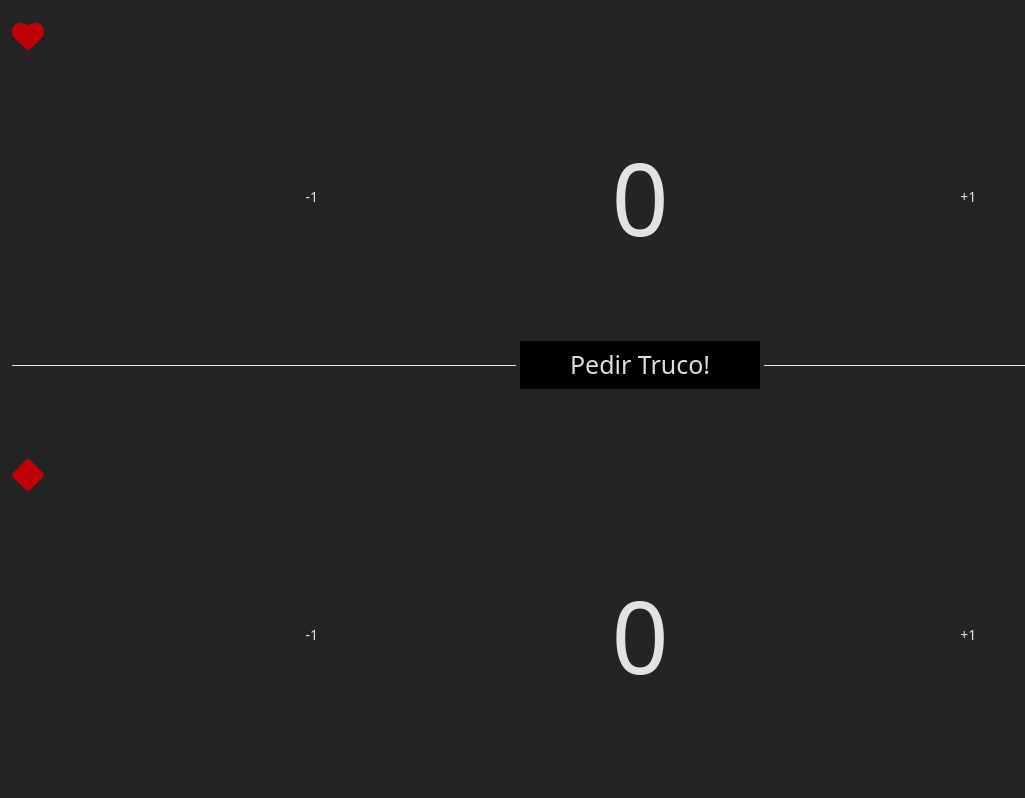
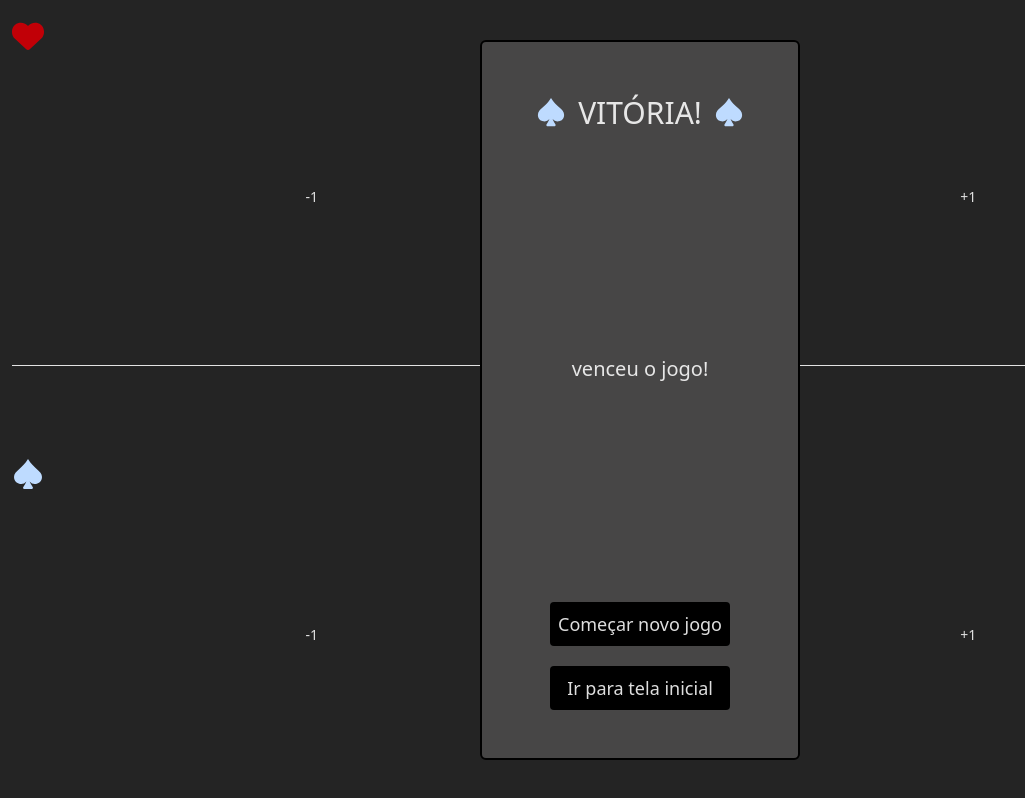
Before and after one commit to FelipeSoares-code/contador-truco, a React (Vite) app: page / in a window 1280 px wide. Both pictures are taken after a click on the button "Iniciar". Shown: the whole page, without its empty margins (0-1025 px from the left). Built offline with nearby package versions, Linux system fonts and the light colour scheme.

Commit message:
comecei a fazer o popup de vitória, falta alguns detalhes para funcionar 100%

```diff
--- a/src/App.jsx
+++ b/src/App.jsx
@@ -1,8 +1,6 @@
-import { useState } from 'react'
 import { BrowserRouter as Router, Routes, Route, Link } from "react-router-dom";
 import Inicial from './telas/Inicial'
 import Contador from './telas/Contador'
-import PopUpVitoria from './componentes/PopUpVitoria'
 import { useApp } from './AppContext';
 import { AppProvider } from './AppContext'
 
--- a/src/componentes/AreaPontos.jsx
+++ b/src/componentes/AreaPontos.jsx
@@ -8,9 +8,9 @@ export default function AreaPontos({naipeNum, nome, valorPonto, reiniciarValorTr
 
     const naipes = [
         (<NaipeOuros className="text-red-700"/>),
-        (<NaipeEspadas/>),
+        (<NaipeEspadas className="text-blue-200"/>),
         (<NaipeCopas className="text-red-700"/>),
-        (<NaipePaus/>)
+        (<NaipePaus className="text-blue-200"/>)
     ]
 
     const [selectedNaipe, setSelectedNaipe] = useState(naipes[naipeNum])
@@ -18,10 +18,13 @@ export default function AreaPontos({naipeNum, nome, valorPonto, reiniciarValorTr
     const [pontos, setPontos] = useState(0)
 
     const mudarValorPonto = (operador) => {
-        if (operador == 1 && pontos < 12)
-            setPontos(pontos + valorPonto)
-        else if(operador == -1 && pontos > 0)
-            setPontos(pontos - valorPonto)
+        operador = operador < 0 ? -1 : 1
+        const novoValor = pontos + (valorPonto * operador)
+
+        if (operador == 1)
+            setPontos(novoValor > 12 ? 12 : novoValor)
+        else
+            setPontos(novoValor < 0 ? 0 : novoValor)
 
         reiniciarValorTruco()
     }
--- a/src/componentes/PopUpVitoria.jsx
+++ b/src/componentes/PopUpVitoria.jsx
@@ -1,8 +1,48 @@
+import { BsSuitClubFill as NaipePaus } from "react-icons/bs";
+import { FaHeart as NaipeCopas } from "react-icons/fa6";
+import { BsSuitSpadeFill as NaipeEspadas } from "react-icons/bs";
+import { FaDiamond as NaipeOuros } from "react-icons/fa6";
+import { useState } from "react";
+import { useNavigate } from "react-router";
+import { useApp } from "../AppContext";
 
+export default function PopUpVitoria({open, close, nome, naipeNum}) {
+    if(!open) return null
 
-export default function PopUpVitoria() {
+    const {pathPadrao} = useApp()
+
+    const navigate = useNavigate()
+
+    const telaInicial = () => navigate(pathPadrao)
+    const reiniciar = () => close()
+
+    const naipes = [
+        (<NaipeOuros className="text-red-700"/>),
+        (<NaipeEspadas className="text-blue-200"/>),
+        (<NaipeCopas className="text-red-700"/>),
+        (<NaipePaus className="text-blue-200"/>)
+    ]
+
+    const [naipe, setNaipe] = useState(naipes[naipeNum])
+
+    const estiloBtn = "bg-black p-2 text-lg rounded font-medium"
 
     return(
-        <></>
+        <div className="fixed inset-0 z-50 flex items-center justify-center">
+            <div className="flex flex-col items-center justify-between gap-2 p-4 py-12 bg-[var(--color-cinza-claro)] border-2 border-black rounded-md relative min-w-[320px] max-w-[90vw] h-[90%]">
+                <span className="flex items-center gap-3 text-[30px]">
+                    {naipe}
+                    <h1>VITÓRIA!</h1>
+                    {naipe}
+                </span>
+
+                <span className="text-[20px]">{nome} venceu o jogo!</span>
+
+                <div className="flex flex-col gap-5">
+                    <button className={estiloBtn} onClick={() => reiniciar()}>Começar novo jogo</button>
+                    <button className={estiloBtn} onClick={() => telaInicial()}>Ir para tela inicial</button>
+                </div>
+            </div>
+        </div>
     )
 }
--- a/src/telas/Contador.jsx
+++ b/src/telas/Contador.jsx
@@ -1,6 +1,7 @@
 import { useState } from "react";
 import AreaPontos from "../componentes/AreaPontos";
 import { useApp } from "../AppContext";
+import PopUpVitoria from "../componentes/PopUpVitoria";
 
 export default function Contador() {
 
@@ -10,13 +11,17 @@ export default function Contador() {
 
     const {nomeGrupo1: nome1, nomeGrupo2: nome2} = {nomeGrupo1, nomeGrupo2}
 
+    const [nomeVencedor, setNomeVencedor] = useState(null)
+
+    const [naipeVencedor, setNaipeVencedor] = useState(1)
+
     const [naipes] = useState(() => {
         let n1, n2
 
         do {
             n1 = Math.floor(Math.random() * 4)
             n2 = Math.floor(Math.random() * 4)
-        } while (n1 === n2)
+        } while (n1 === n2 || ((n1 + n2) % 2 == 0) )
 
         return { n1, n2 }
     });
@@ -51,8 +56,21 @@ export default function Contador() {
         }
     }
 
+    const [popupOpen, setPopupOpen] = useState(true)
+
+    const fecharPopup = () => {
+        reiniciarValorTruco()
+
+        setPopupOpen(false)
+    }
+
     return(
         <section className="h-screen px-3 py-5 flex flex-col justify-between">
+            <PopUpVitoria
+                open={popupOpen} close={() => fecharPopup()}
+                nome={nomeVencedor} naipeNum={naipeVencedor}
+            />
+
             <AreaPontos naipeNum={naipe1} nome={nome1}
                 valorPonto={valorPonto}
                 reiniciarValorTruco={() => {
--- a/src/telas/Inicial.jsx
+++ b/src/telas/Inicial.jsx
@@ -37,9 +37,9 @@ export default function Inicial() {
                 <h1 className="m-auto text-[30px] font-bold">Contador de Truco</h1>
                 <div className={"flex flex-row justify-center gap-3"}>
                     <NaipeOuros className={`${estiloNaipe} text-red-700`} />
-                    <NaipeEspadas className={`${estiloNaipe} text-gray-300`} />
+                    <NaipeEspadas className={`${estiloNaipe} text-blue-200`} />
                     <NaipeCopas className={`${estiloNaipe} text-red-700`} />
-                    <NaipePaus className={`${estiloNaipe} text-gray-300`} />
+                    <NaipePaus className={`${estiloNaipe} text-blue-200`} />
                 </div>
                 <hr className="mt-5"/>
             </div>
```
Also changed, not shown: 1 other file (tests, documents, lock files or other folders).
